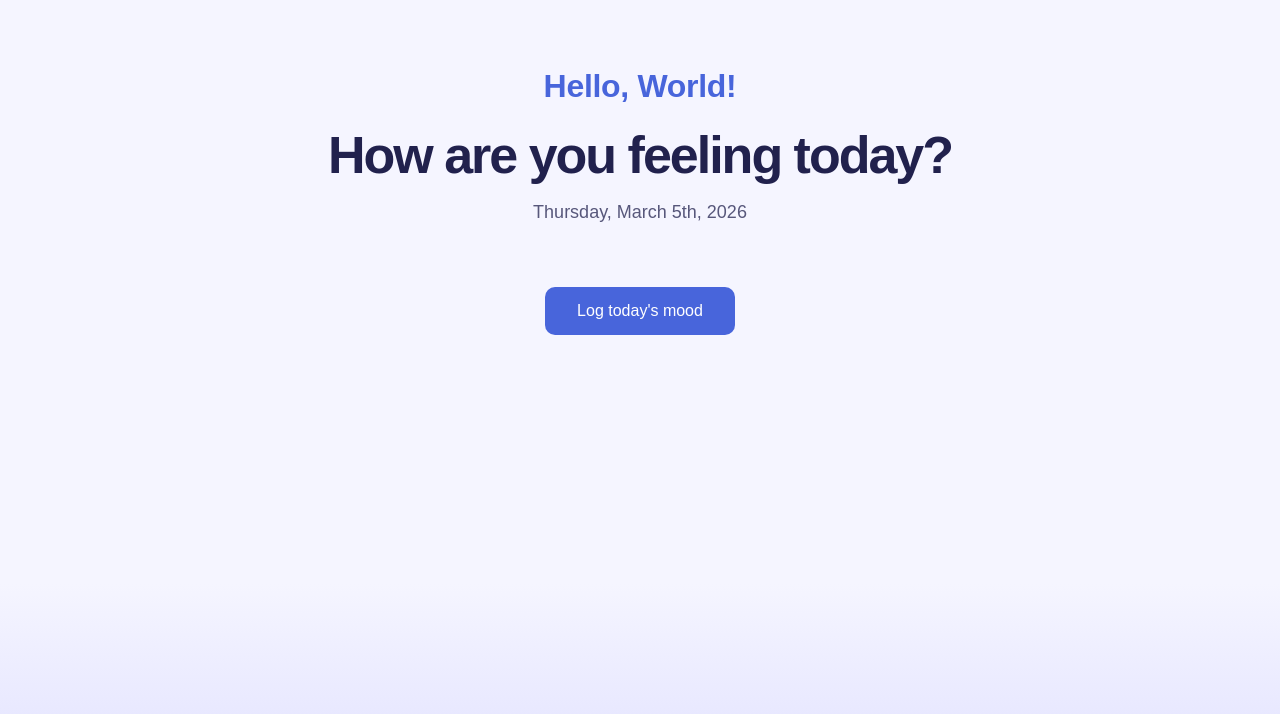
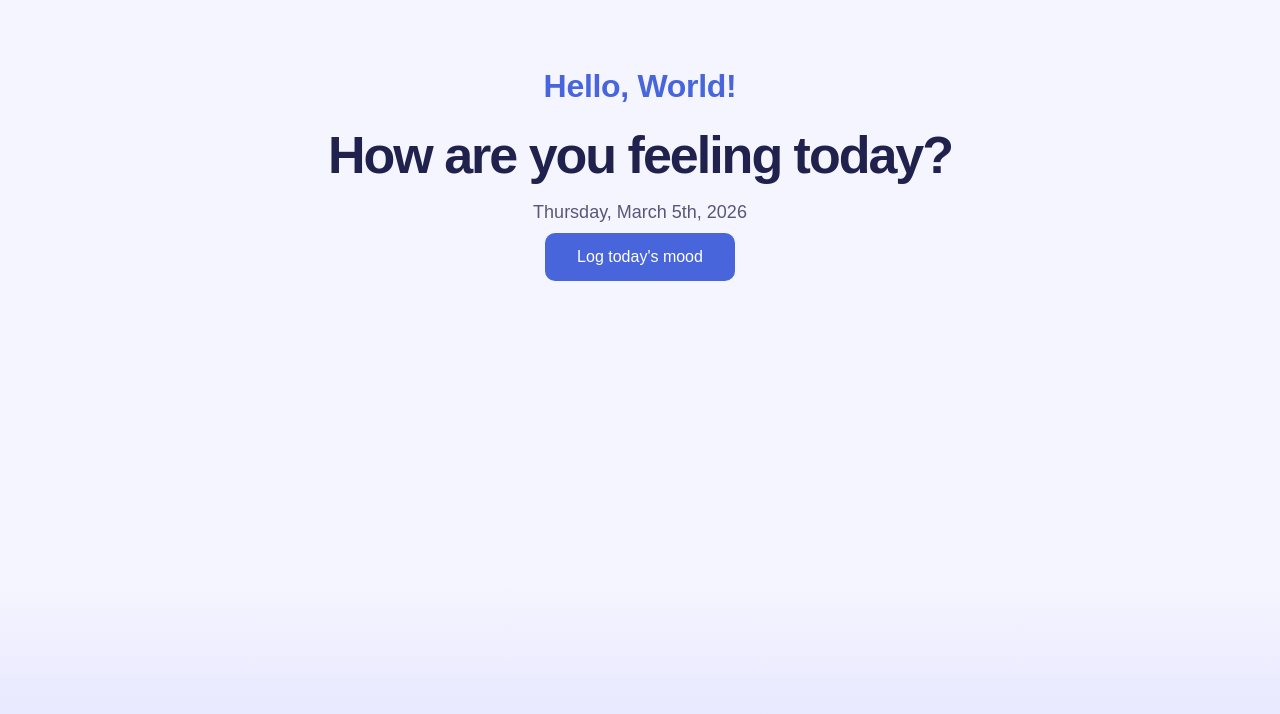
Before and after one commit to czenko/mood-tracker, a Next.js app: page / in a window 1280 px wide. Shown: the top 714 px of the page. Built offline with nearby package versions, Linux system fonts and the light colour scheme; a web font is replaced by a local one.

Commit message:
Animate Welcome text

```diff
--- a/src/app/page.tsx
+++ b/src/app/page.tsx
@@ -1,13 +1,10 @@
 "use client";
-import { Welcome, Button } from "@/components";
+import { Welcome } from "@/components";
 
 export default function Home() {
   return (
     <div className="h-screen w-screen">
       <Welcome />
-      <Button className="mx-auto block" onClick={() => console.log("clicked")}>
-        Log today&#39;s mood
-      </Button>
     </div>
   );
 }
--- /dev/null
+++ b/src/app/styles/fadeInAnimation.ts
@@ -0,0 +1,21 @@
+import { cva } from "class-variance-authority";
+
+const fadeInAnimation = cva("transform transition-all duration-700 ease-out", {
+  variants: {
+    isRevealed: {
+      true: "opacity-100 translate-y-0",
+      false: "opacity-0 translate-y-4",
+    },
+    delay: {
+      0: "delay-0",
+      1: "delay-150",
+      2: "delay-300",
+    },
+  },
+  defaultVariants: {
+    isRevealed: false,
+    delay: 0,
+  },
+});
+
+export default fadeInAnimation;
--- a/src/components/Welcome/Welcome.tsx
+++ b/src/components/Welcome/Welcome.tsx
@@ -1,10 +1,26 @@
+"use client";
+
+import { useEffect, useState } from "react";
 import addOrdinalSuffix from "@/components/Welcome/addOrdinalSuffix";
+import fadeInAnimation from "@/app/styles/fadeInAnimation";
+
+import Button from "../Button/Button";
 
 interface WelcomeProps {
   firstName?: string;
 }
 
 export default function Welcome({ firstName = "World" }: WelcomeProps) {
+  const [isRevealed, setisRevealed] = useState(false);
+
+  useEffect(() => {
+    const timeout = setTimeout(() => {
+      setisRevealed(true);
+    }, 50);
+
+    return () => clearTimeout(timeout);
+  }, []);
+
   const date = new Date();
   const dayWithSuffix = addOrdinalSuffix(date.getDate());
 
@@ -16,9 +32,37 @@ export default function Welcome({ firstName = "World" }: WelcomeProps) {
 
   return (
     <div className="flex flex-col text-center py-12 md:gap-2.5 gap-4 lg:py-16">
-      <p className="text-t3 text-blue-600">Hello, {firstName}!</p>
-      <h1 className="text-t1 text-neutral-900">How are you feeling today?</h1>
-      <p className="text-t6 text-neutral-600">{currentDate}</p>
+      <p
+        className={
+          fadeInAnimation({ isRevealed, delay: 0 }) + " text-t3 text-blue-600"
+        }
+      >
+        Hello, {firstName}!
+      </p>
+
+      <h1
+        className={
+          fadeInAnimation({ isRevealed, delay: 1 }) +
+          " text-t1 text-neutral-900"
+        }
+      >
+        How are you feeling today?
+      </h1>
+
+      <p
+        className={
+          fadeInAnimation({ isRevealed, delay: 2 }) +
+          " text-t6 text-neutral-600"
+        }
+      >
+        {currentDate}
+      </p>
+      <Button
+        className={"mx-auto block" + fadeInAnimation({ isRevealed, delay: 0 })}
+        onClick={() => console.log("clicked")}
+      >
+        Log today&#39;s mood
+      </Button>
     </div>
   );
 }
```
